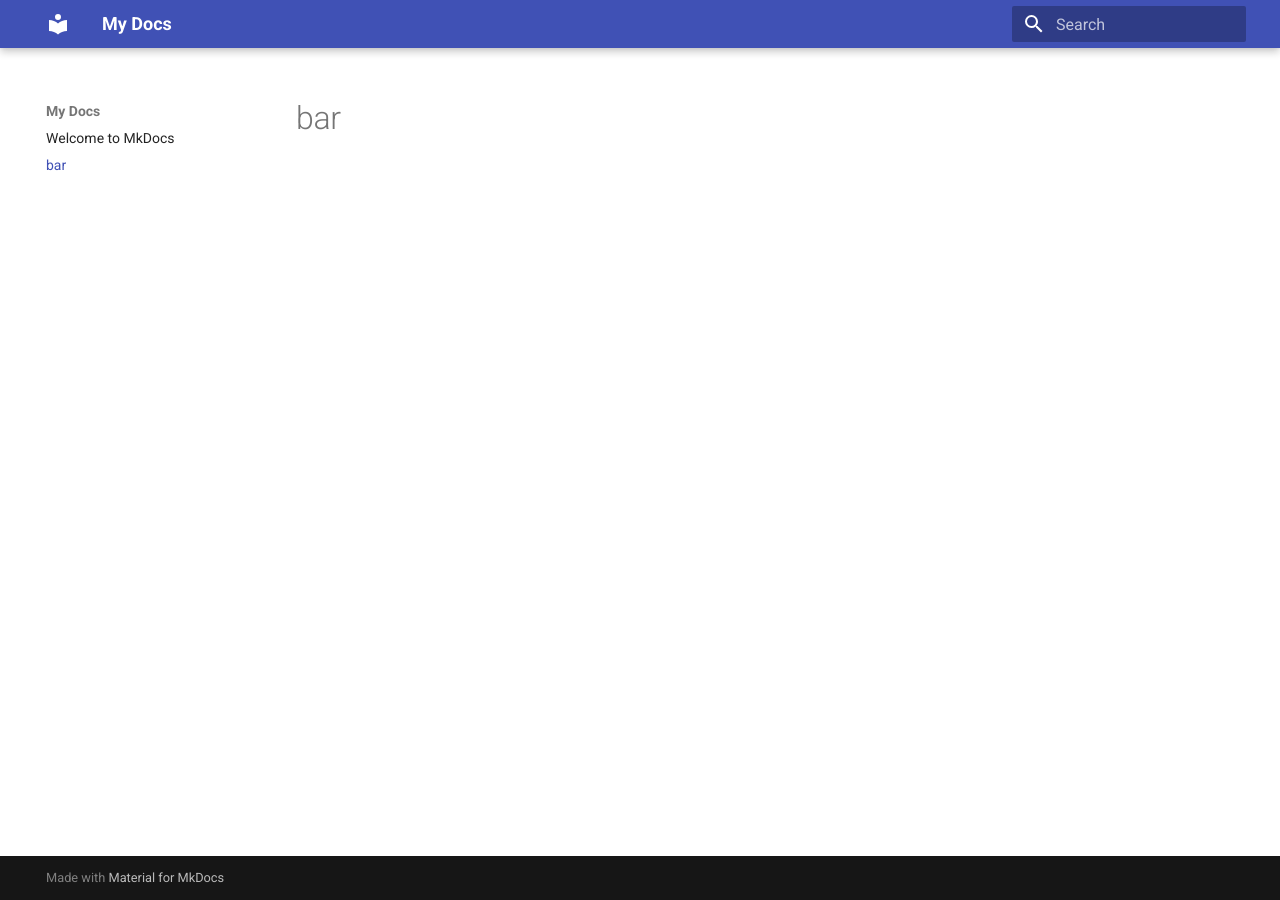
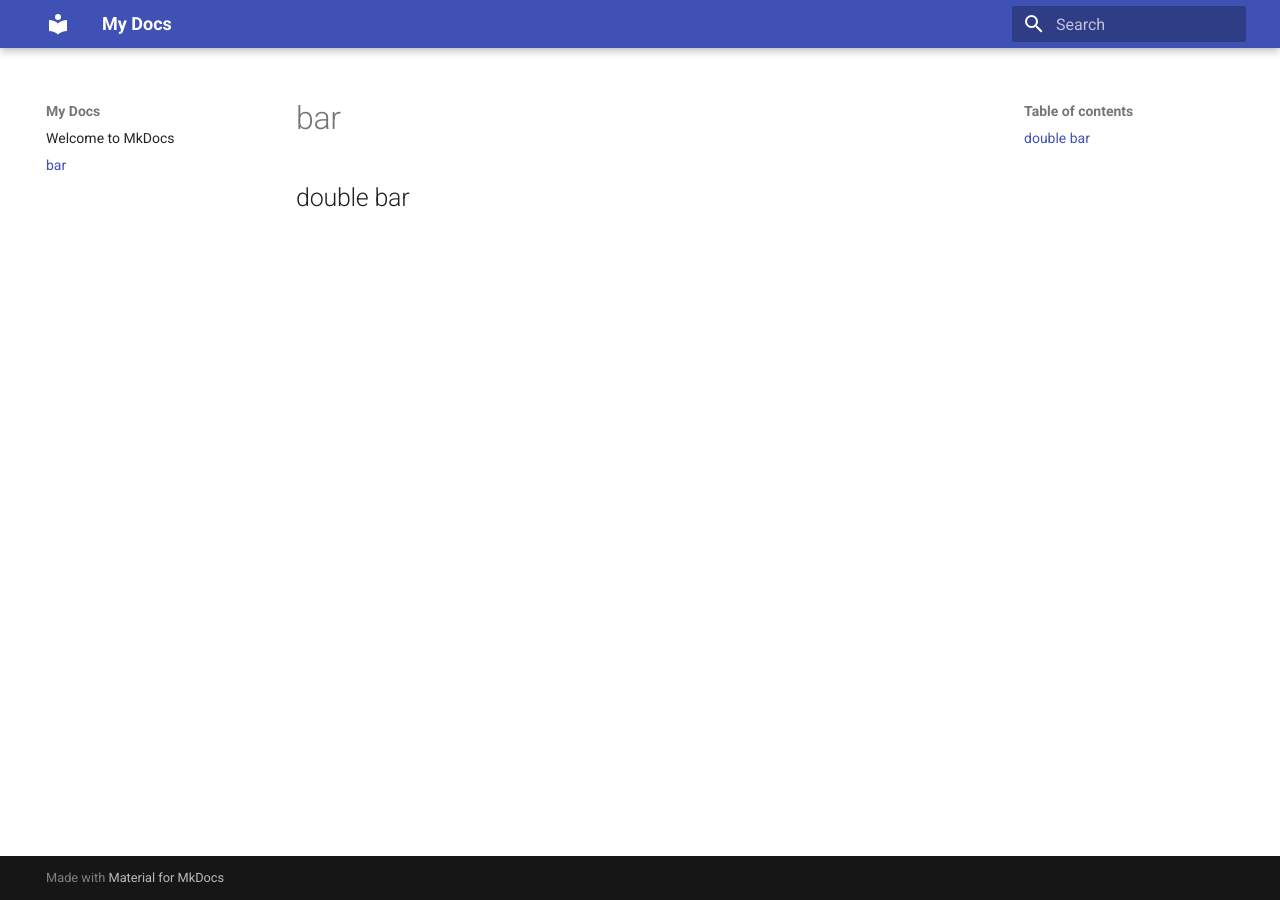
Before and after one commit to strangepeaky/mkdocs_new, an MkDocs documentation site: the page built from docs/bar.md, in a window 1280 px wide. Built offline with MkDocs 1.6.1 and Material for MkDocs 9.7.7, drawn with Linux system fonts in a browser that asks for light colours; the version menu is left out; part of the change alters nothing that is shown.

Commit message:
changed bar

```diff
--- a/docs/bar.md
+++ b/docs/bar.md
@@ -1 +1,3 @@
 # bar
+
+## double bar
--- a/mkdocs.yml
+++ b/mkdocs.yml
@@ -1,6 +1,8 @@
 site_name: My Docs
 theme:
   name: material
+  custom_dir: overrides
 extra:
   version:
     provider: mike
+    alias: true
```
Also changed, not shown: site/404.html, site/bar/index.html, site/index.html, site/search/search_index.json, 1 other file.
